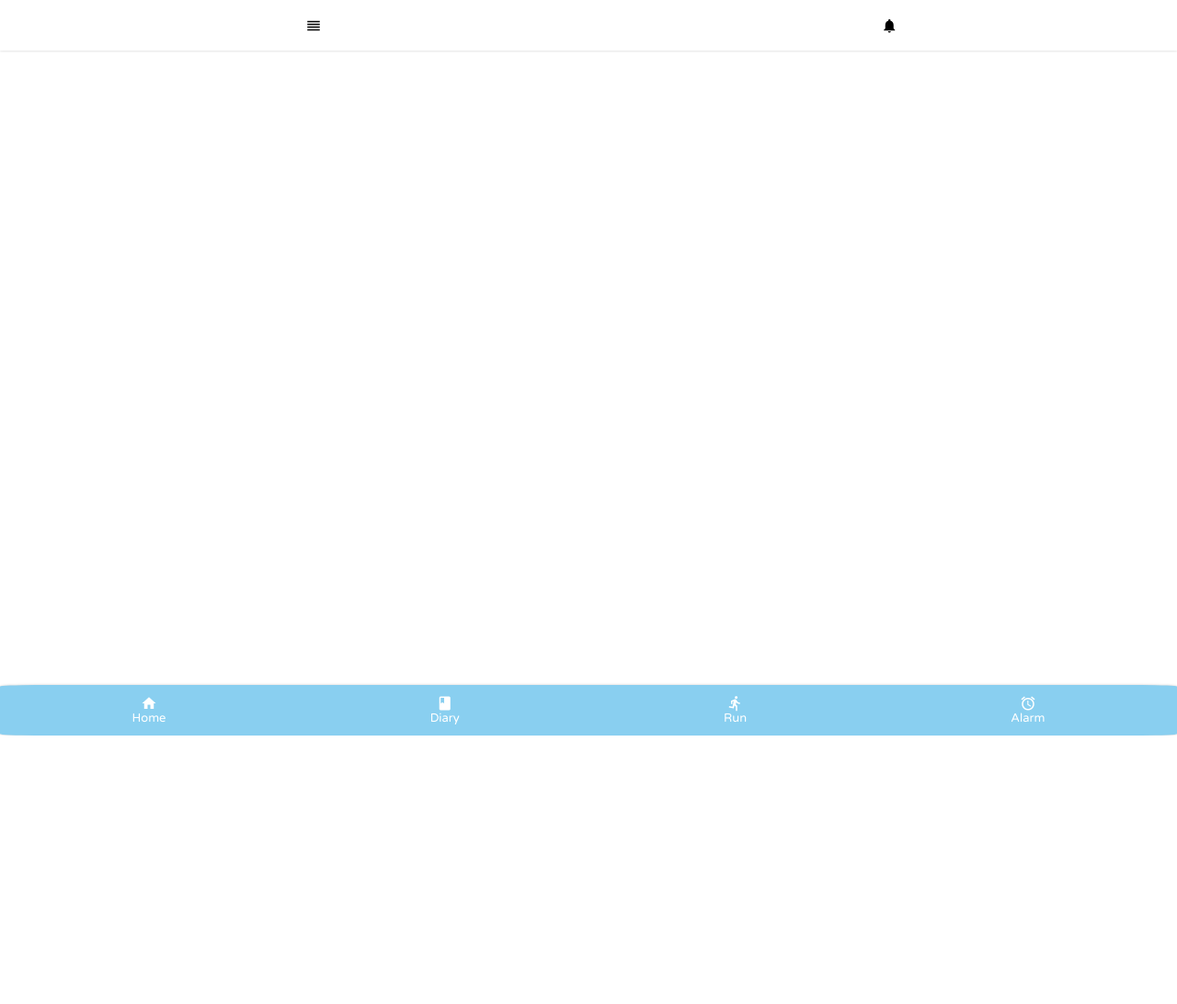
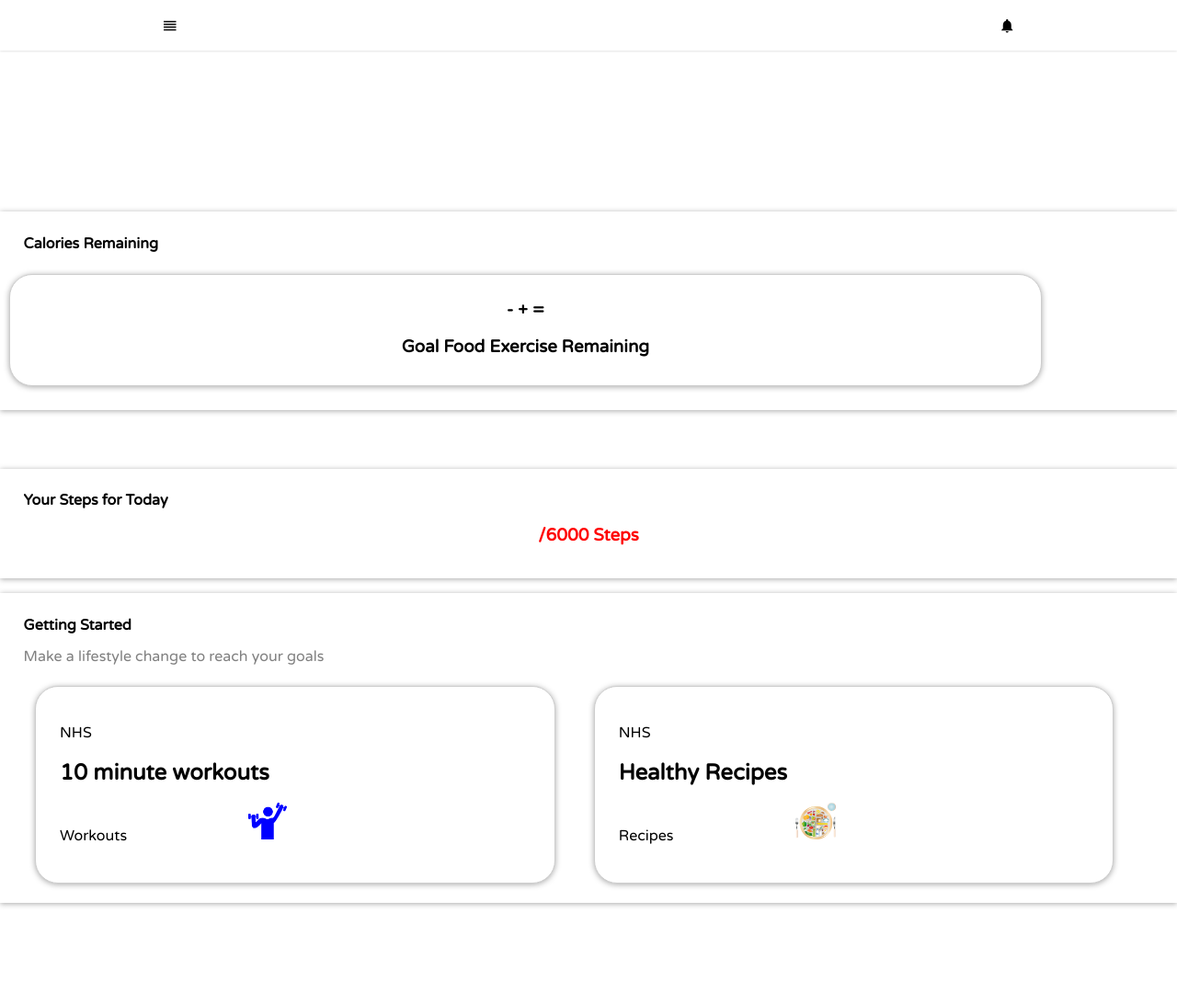
Before and after one commit to zfah01/Fit-, a PHP site: page / in a window 1280 px wide. Shown: the whole page at 92% size. Before the commit the page ends 800 px from the top, so only its background shows below. Run offline with PHP 8.4, Linux system fonts and the light colour scheme; some libraries are stand-ins or nearby versions.

Commit message:
fix: step tracker not updating value

```diff
--- a/alarm.html
+++ b/alarm.html
@@ -14,7 +14,6 @@
 <div id="nav-placeholder">
 
 </div>
-
 <script>
     $(function(){
         $("#nav-placeholder").load("navBar.html");
--- a/controller.js
+++ b/controller.js
@@ -2,5 +2,18 @@
 /*global Model, View */
 //Joins Model and View
 // - the "plumbing"
-const view = new View();
-const model = new Model();
+let view = new View();
+let model = new Model();
+let controller = null;
+
+function Controller(){
+    this.loadSteps = function(){
+        view.showSteps().addEventListener("load", () =>{
+            localStorage.clear();
+            model.wnt.steps = 0;
+            model.stepsTaken(model.wnt.steps);
+        });
+    };
+    controller = new Controller();
+    window.addEventListener("load", controller.loadSteps);
+}
--- a/index.html
+++ b/index.html
@@ -2,7 +2,7 @@
 <html lang="en">
 <head>
     <meta charset="UTF-8">
-    <meta name="viewport" content="width=device-width, initial-scale=1, minimum-scale=1, maximum-scale=1, user-scalable=0", shrink-to-fit=no" />
+    <meta name="viewport" content="width=device-width, initial-scale=1, minimum-scale=1, maximum-scale=1, user-scalable=0" />
     <meta name="apple-mobile-web-app-capable" content="yes">
     <meta name="mobile-web-app-capable" content="yes">
     <title>Home</title>
@@ -11,9 +11,47 @@
     <script src="https://code.jquery.com/jquery-1.10.2.js"></script>
 </head>
 <body>
-<div id="nav-placeholder">
+    <div id="nav-placeholder">
 
-</div>
+    </div>
+
+    <div id="firstSec" class="sections">
+    <h2 id="calTitle" class="titles">Calories Remaining</h2>
+    <div  class="panel">
+        <h3 class="countCal"><span id="goal"></span> - <span id="food"></span> +
+            <span id="exercise"></span> = <span id="remaining"></span> </h3>
+        <h3 class="countCal">Goal  Food  Exercise  Remaining</h3>
+    </div>
+    </div>
+
+    <div class="sections">
+        <h2 id="stepTitle" class="titles">Your Steps for Today</h2>
+        <h3 id="stepSection" style="color:#ff0000;"><span id="steps"></span>/6000 Steps</h3>
+    </div>
+
+    <div class="sections">
+        <h2 class="titles">Getting Started</h2>
+        <p id="miniHeading">Make a lifestyle change to reach your goals</p>
+        <div id="workoutPanel" class="linkedPanels" onClick="window.open('https://www.nhs.uk/live-well/exercise/10-minute-workouts/')">
+            <div>
+                <p class="source">NHS</p>
+                <h2 class="blogTitle">10 minute workouts</h2>
+            </div>
+            <p class="topic"> Workouts  <img class="blogImg" src="img/workout.png" alt="workout"/></p>
+
+        </div>
+        <div id="recipesPanel" class="linkedPanels" onClick="window.open('https://www.nhs.uk/healthier-families/recipes/')">
+            <div>
+                <p class="source">NHS</p>
+                <h2 class="blogTitle">Healthy Recipes</h2>
+            </div>
+            <p class="topic"> Recipes  <img class="blogImg" src="img/healthyeating.png" alt="recipes"/></p>
+
+        </div>
+        </div>
+    </div>
+
+
 
 <script>
     $(function(){
--- a/model.js
+++ b/model.js
@@ -1,8 +1,62 @@
-'use strict';
+ 'use strict';
+function Model() {
 
-class Model {
-    constructor() {
+    this.wnt = {};
+    this.wnt.mobile = false;
+    this.wnt.ie = false;
+    this.wnt.steps = localStorage.steps;
 
-    }
+         //check if mobile browser is supported
+         if (navigator.userAgent.match(/Android/i)
+             || navigator.userAgent.match(/webOS/i)
+             || navigator.userAgent.match(/iPhone/i)
+             || navigator.userAgent.match(/iPad/i)
+             || navigator.userAgent.match(/iPod/i)
+             || navigator.userAgent.match(/BlackBerry/i)
+         ) {
+             this.wnt.mobile = true;
+         }
+         if (navigator.userAgent.match(/MSIE/i)) {
+             this.wnt.ie = true;
+         }
+         if (this.wnt.mobile == true) {
+             navigator.geolocation.watchPosition(this.getPosition, this.positionError, {
+                 'enableHighAccuracy': true,
+                 'timeout': 10000,
+                 'maximumAge': 20000
+             });
+         } else{
+             alert("geo location is not available on this device!");
+         }
 
+
+    this.getPosition = function(pos){
+        //let metersTraveled = pos.coords.speed * 10;   //NOTE: gets speed every 10 seconds, so (pos.coords.speed * 10)  ...meterspersec * sec... = meters traveled    ...   /0.762 = steps
+        //!!!!! getting 8x the steps I should ... 2*10=20/0.762=26.2steps in 10 seconds???
+        let steps = pos.coords.speed / 0.762;
+        this.stepsTaken(steps);
+
+    };
+    this.positionError = function(err){
+        if(err.code==1){
+            alert("User denied geolocation.");
+        } else if(err.code==2){
+            alert("Position unavailable.");
+        } else if(err.code==3){
+            alert("Timeout expired.");
+        } else {
+            alert("ERROR:"+ err.message);
+        }
+    };
+
+    this.stepsTaken = function(steps){
+        this.wnt.steps = this.wnt.steps + steps;
+        localStorage.steps = this.wnt.steps;
+        //$('#steps').html('<span style="color:#ff0000;">'+Math.round(this.wnt.steps)+'/6000 Steps</span>');
+        document.getElementById("steps").innerHTML = (Math.round(this.wnt.steps)).toString();
+
+        console.log($('#steps').val());
+        localStorage.setItem('steps',parseInt(localStorage.steps) + parseInt($('#steps').val()));
+        console.log(localStorage.getItem('steps'));
+    };
 }
--- a/navBar.html
+++ b/navBar.html
@@ -16,12 +16,12 @@
 </head>
 <body>
 <nav id="topNav" class="navbar">
-    <a href="#" class="headNav__link">
-        <i id="options" class="material-icons topIcons nav__icon">reorder</i>
+    <a href="#" class="headNav__link" id="options">
+        <i  class="material-icons topIcons options nav__icon">reorder</i>
         <span class="nav__text"></span>
     </a>
     <span id="appHeader"><b>Fit+</b></span>
-    <a href="#" class="headNav__link">
+    <a href="#" class="headNav__link" id="notifications">
         <i class="material-icons topIcons nav__icon">notifications</i>
         <span class="nav__text"></span>
     </a>
--- a/style.css
+++ b/style.css
@@ -1,5 +1,10 @@
-body {
+html,body {
     margin: 0 0 55px 0;
+    font-family: 'Varela Round', sans-serif;
+    user-select: none; /* supported by Chrome and Opera */
+    -webkit-user-select: none; /* Safari */
+    -moz-user-select: none; /* Firefox */
+    -ms-user-select: none; /* Internet Explorer/Edge */
 }
 
 #topNav {
@@ -25,7 +30,11 @@ body {
     overflow-x: auto;
 }
 #options{
-    margin-left: 9%;
+    margin-right: 20%;
+}
+
+#notifications{
+    margin-left: 20%;
 }
 
 #appHeader{
@@ -33,6 +42,10 @@ body {
     font-family: 'Varela Round', sans-serif;
     color: #1c9ad5;
 
+}
+
+#stepTitle{
+    margin-top: 5%;
 }
 
 .nav__link {
@@ -88,3 +101,105 @@ body {
     color: white;
     font-family: 'Varela Round', sans-serif;
 }
+
+#stepPart{
+    margin-top: 40%;
+    margin-left: 15%
+}
+
+.panel {
+    display: inline-block;
+    background: #ffffff;
+    min-height: 100px;
+    width: 86%;
+    height: 100px;
+    font-family: 'Varela Round', sans-serif;
+    border: 1px solid #CDCDCD;
+    box-shadow: 0 1px 6px 0 darkgrey;
+    -webkit-box-shadow:0 1px 6px 0 darkgrey;
+    -moz-box-shadow:0 1px 6px 0 darkgrey;
+    border-radius:25px;
+    margin: 10px;
+    padding: 10px;
+}
+
+.titles{
+    font-family: 'Varela Round', sans-serif;
+    font-size: 1em;
+    padding-top: 2%;
+    margin-left: 2%;
+    text-align: left;
+}
+.sections{
+    position: sticky;
+    top: 0;
+    left: 0;
+    margin-bottom: 2vh !important;
+    padding-bottom: 2vh;
+    box-shadow: 0 1px 6px 0 darkgrey;
+    /* border: 0.5px solid #CDCDCD; */
+    width: 100%;
+    background-color: #FFFFFF;
+    z-index: 10;
+
+    max-height: 100vh;
+
+    transition: all 0.5s;
+}
+
+.countCal{
+    text-align: center ;
+}
+
+#firstSec{
+    margin-top: 18%;
+}
+#stepsPanel{
+    margin-top: 2%;
+}
+
+#stepSection{
+    text-align: center;
+}
+#calTitle{
+    margin-left:2%;
+}
+
+#miniHeading{
+    color:gray;
+    font-family: 'Varela Round', sans-serif;
+    font-size: 1rem;
+    margin-left: 2%;
+}
+
+.linkedPanels{
+    display: inline-block;
+    background: #ffffff;
+    min-height: 100px;
+    align-items: flex-start;
+    width: 40%;
+    height: 40%;
+    cursor: pointer;
+    font-family: 'Varela Round', sans-serif;
+    border: 1px solid #CDCDCD;
+    box-shadow: 0 1px 6px 0 darkgrey;
+    -webkit-box-shadow:0 1px 6px 0 darkgrey;
+    -moz-box-shadow:0 1px 6px 0 darkgrey;
+    border-radius:25px;
+    margin: 0.75vh 0 ;
+    padding: 2%;
+}
+.blogImg{
+    height: 2.5rem;
+    width: auto;
+    margin-left:25%;
+
+
+}
+#recipesPanel{
+    margin-left: 3%;
+}
+
+#workoutPanel{
+    margin-left: 3%;
+}
--- a/view.js
+++ b/view.js
@@ -1,8 +1,11 @@
 'use strict';
 //Handles the HTML and CSS - all refs to HTML and CSS here
 
-class View {
+function View() {
 
-    constructor() {
-    }
+    this.showSteps = function(){
+       return document.getElementById("steps");
+    };
+
+
 }
```
Also changed, not shown: img/healthyeating.png (added), img/workout.png (added).
